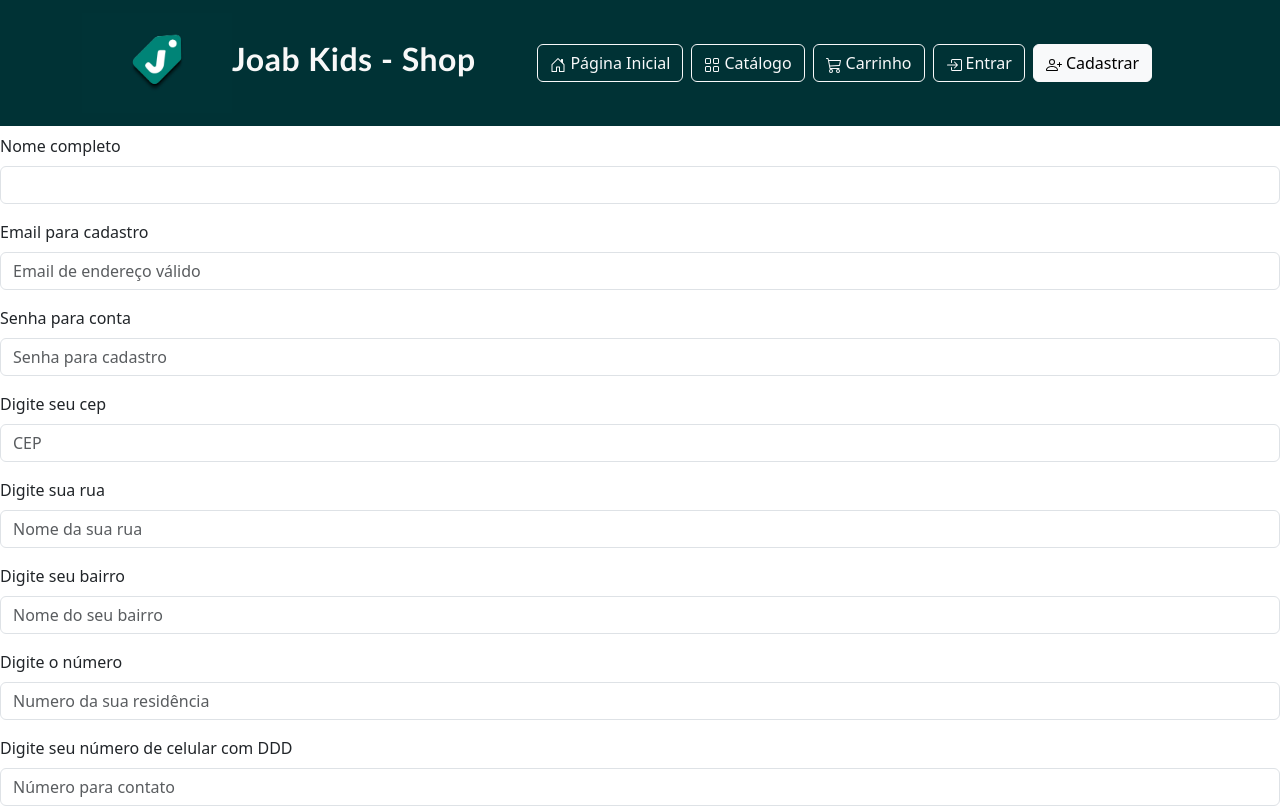
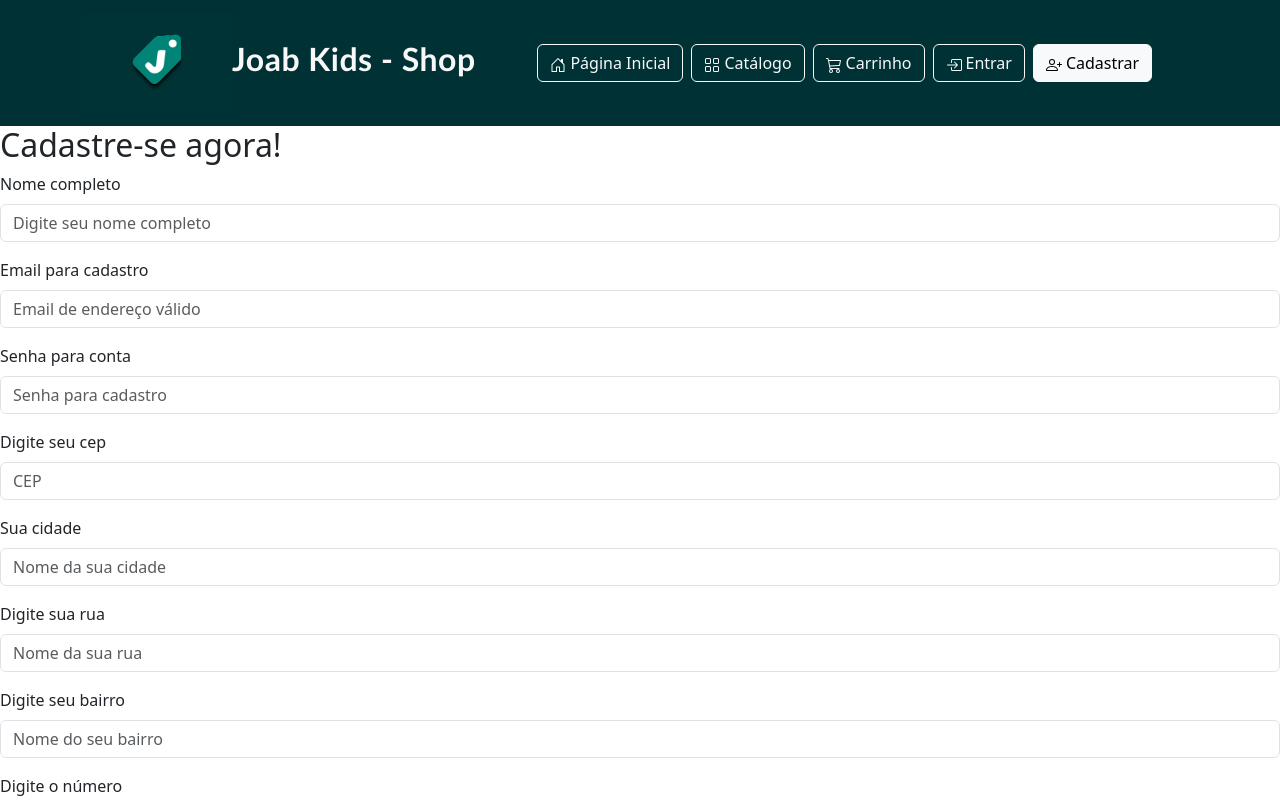
Before and after one commit to lefitano/JoabKids-Market, a React app in the folder frontend/: page /cadastro in a window 1280 px wide. Shown: the top 806 px of the page. Built offline with nearby package versions, Linux system fonts and the light colour scheme; the HTML template or start-up script is replaced by a standard one.

Commit message:
corrigindo erros em cadastro.jsx

```diff
--- a/frontend/src/pages/Cadastro.jsx
+++ b/frontend/src/pages/Cadastro.jsx
@@ -27,20 +27,20 @@ export default function Cadastro(){
                 setErroCadastro("Para realizar o cadastro, todos os campos devem ser preenchidos!");
                 return;
             }
-            Navigate('/');
+            navigate('/');
     }
 
 
     return(
         <>
-        <div class="formCadastro">
-            <div class="CadastroCard">
-                <h2 className="TituloCadastro"/>
+        <div className="formCadastro">
+            <div className="CadastroCard">
+                <h2 className="TituloCadastro">Cadastre-se agora!</h2>
 
                 <Form onSubmit={handleRegister}>
-                    <Form.Group className="mb-3" controlId="nome">
+                    <Form.Group className="mb-3" controlId="nomeCadastro">
                         <Form.Label>Nome completo</Form.Label>
-                        <Form.Control type="nome" value={nome} onChange={(e) => setNome(e.target.value)} placeoholder="Nome completo"></Form.Control>
+                        <Form.Control type="text" value={nome} onChange={(e) => setNome(e.target.value)} placeholder="Digite seu nome completo"></Form.Control>
                     </Form.Group>
                     <Form.Group className="mb-3" controlId='FormEmailCadastro'>
                         <Form.Label>Email para cadastro</Form.Label>
@@ -48,27 +48,31 @@ export default function Cadastro(){
                     </Form.Group>
                     <Form.Group className="mb-3" controlId='FormSenhaCadastro'>
                         <Form.Label>Senha para conta</Form.Label>
-                        <Form.Control type="senha" value={senhaCadastro} onChange={(e) => setSenhaCadastro(e.target.value)} placeholder="Senha para cadastro"></Form.Control>
+                        <Form.Control type="password" value={senhaCadastro} onChange={(e) => setSenhaCadastro(e.target.value)} placeholder="Senha para cadastro"></Form.Control>
                     </Form.Group>
                     <Form.Group className="mb-3" controlId='cep'>
                         <Form.Label>Digite seu cep</Form.Label>
-                        <Form.Control type="cep" value={cep} onChange={(e)=> setCep(e.target.value)} placeholder="CEP"></Form.Control>
+                        <Form.Control type="text" value={cep} onChange={(e)=> setCep(e.target.value)} placeholder="CEP"></Form.Control>
+                    </Form.Group>
+                    <Form.Group className="mb-3" controlId='cidade'>
+                        <Form.Label>Sua cidade</Form.Label>
+                        <Form.Control type="text" value={cidade} onChange={(e)=> setCidade(e.target.value)} placeholder="Nome da sua cidade"></Form.Control>
                     </Form.Group>
                     <Form.Group className="mb-3" controlId='rua'>
                         <Form.Label>Digite sua rua</Form.Label>
-                        <Form.Control type="rua" value={rua} onChange={(e)=> setRua(e.target.value)}placeholder="Nome da sua rua"></Form.Control>
+                        <Form.Control type="text" value={rua} onChange={(e)=> setRua(e.target.value)} placeholder="Nome da sua rua"></Form.Control>
                     </Form.Group>
                     <Form.Group className="mb-3" controlId='bairro'>
                         <Form.Label>Digite seu bairro</Form.Label>
-                        <Form.Control type="bairro" value={bairro} onChange={(e)=> setBairro(e.target.value)}placeholder="Nome do seu bairro"></Form.Control>
+                        <Form.Control type="text" value={bairro} onChange={(e)=> setBairro(e.target.value)} placeholder="Nome do seu bairro"></Form.Control>
                     </Form.Group>
                     <Form.Group className="mb-3" controlId='numero'>
                         <Form.Label>Digite o número</Form.Label>
-                        <Form.Control type="numero" value={numero} onChange={(e)=> setNumero(e.target.value)}placeholder="Numero da sua residência"></Form.Control>
+                        <Form.Control type="text" value={numero} onChange={(e)=> setNumero(e.target.value)} placeholder="Numero da sua residência"></Form.Control>
                     </Form.Group>
                     <Form.Group className="mb-3" controlId='numeroTelefone'>
                         <Form.Label>Digite seu número de celular com DDD</Form.Label>
-                        <Form.Control type="numeroTelefone" value={numeroTelefone} onChange={(e)=> setNumeroTel(e.target.value)}placeholder="Número para contato"></Form.Control>
+                        <Form.Control type="tel" value={numeroTelefone} onChange={(e)=> setNumeroTel(e.target.value)} placeholder="Número para contato"></Form.Control>
                     </Form.Group>
                     {erroCadastro && <p className="ErroFormCadastro">{erroCadastro}</p>}
                     <Button variant="primary" type="submit">
```
